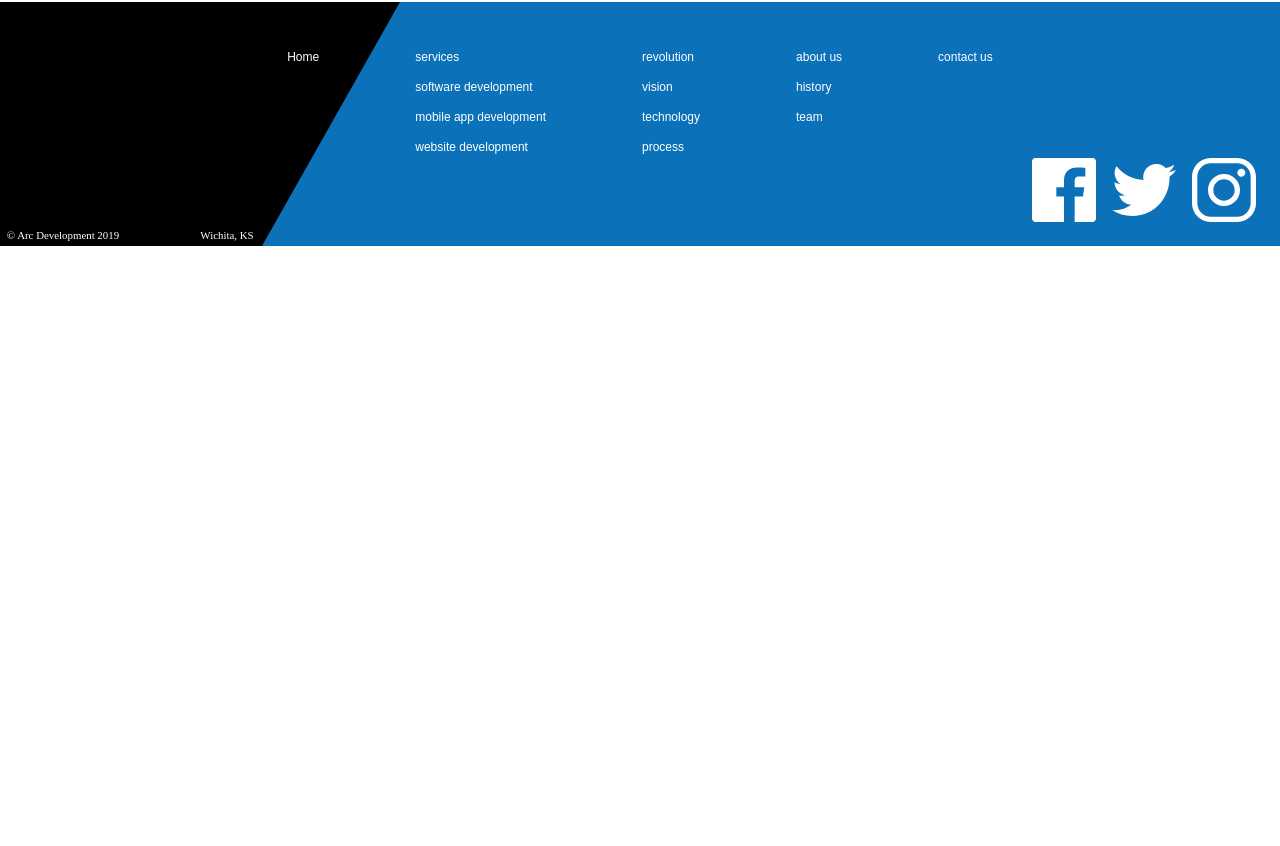
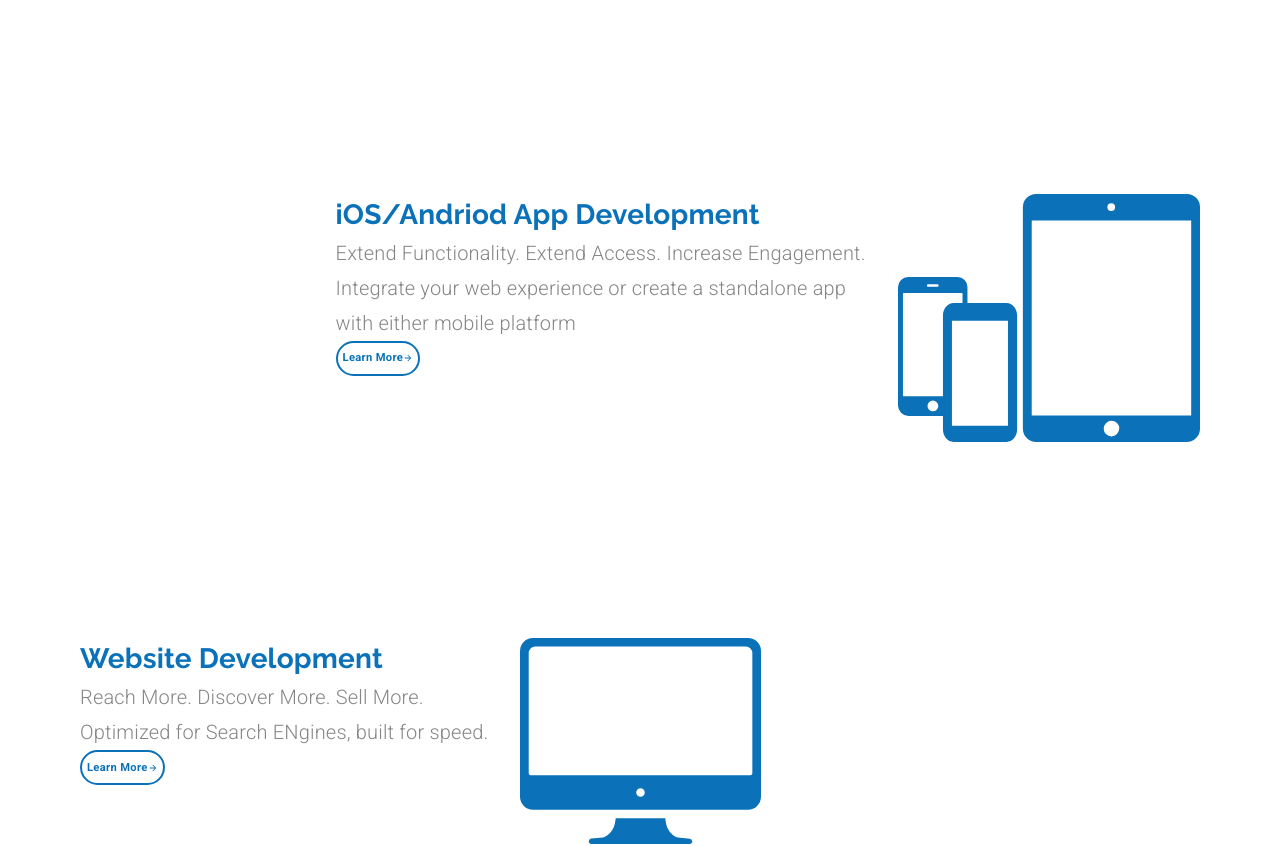
Before and after one commit to caicell-park/material-ui-course-create-react-app, a React (Create React App) app: page / in a window 1280 px wide. Shown: the part 1004-1850 px from the top of the page. Before the commit the page ends 1250 px from the top, so only its background shows below. Built offline with nearby package versions, Linux system fonts and the light colour scheme.

Commit message:
Add two blocks at the bottom

```diff
--- a/src/components/LandingPage.js
+++ b/src/components/LandingPage.js
@@ -9,6 +9,8 @@
 import ButtonArrow from './ui/ButtonArrow';
 import animiationData from '../animations/landinganimation/data';
 import customSoftwareIcon from '../assets/Custom Software Icon.svg';
+import mobileAppsIcon from '../assets/mobileIcon.svg';
+import websitesIcon from '../assets/websiteIcon.svg';
 
 const useStyles = makeStyles((theme) => ({
   mainContainer: {
@@ -136,8 +138,9 @@
             <Lottie options={defaultOptions} height="100%" width="100%" />
           </Grid>
         </Grid>
+      </Grid>
       <Grid item>
-          {/* ---- Service Block ----*/}
+        {/* ----  Custom Software Block ----*/}
         <Grid
           container
           direction="row"
@@ -177,6 +180,85 @@
           </Grid>
         </Grid>
       </Grid>
+      <Grid item>
+        {/* ----  iOS/Andriod Block ----*/}
+        <Grid
+          container
+          direction="row"
+          justify={matchesSM ? 'center' : 'flex-end'}
+          className={classes.serviceContainer}
+        >
+          <Grid
+            item
+            style={{
+              textAlign: matchesSM ? 'center' : undefined,
+            }}
+          >
+            <Typography variant="h4">iOS/Andriod App Development</Typography>
+            <Typography variant="subtitle1" className={classes.subtitle}>
+              Extend Functionality. Extend Access. Increase Engagement.
+            </Typography>
+            <Typography variant="subtitle1">
+              Integrate your web experience or create a standalone app
+              {matchesSM ? null : <br />} with either mobile platform
+            </Typography>
+            <Button variant="outlined" className={classes.learnButton}>
+              <span>Learn More</span>
+              <ButtonArrow
+                width={10}
+                height={10}
+                fill={theme.palette.common.blue}
+              />
+            </Button>
+          </Grid>
+          <Grid item style={{ marginRight: matchesSM ? 0 : '5em' }}>
+            <img
+              className={classes.icon}
+              alt="mobile phone icon"
+              src={mobileAppsIcon}
+            />
+          </Grid>
+        </Grid>
+      </Grid>
+      <Grid item>
+        {/* ----  website Block ----*/}
+        <Grid
+          container
+          direction="row"
+          justify={matchesSM ? 'center' : undefined}
+          className={classes.serviceContainer}
+        >
+          <Grid
+            item
+            style={{
+              marginLeft: matchesSM ? 0 : '5em',
+              textAlign: matchesSM ? 'center' : undefined,
+            }}
+          >
+            <Typography variant="h4">Website Development</Typography>
+            <Typography variant="subtitle1" className={classes.subtitle}>
+              Reach More. Discover More. Sell More.
+            </Typography>
+            <Typography variant="subtitle1">
+              Optimized for Search ENgines, built for speed.
+            </Typography>
+            <Button variant="outlined" className={classes.learnButton}>
+              <span>Learn More</span>
+              <ButtonArrow
+                width={10}
+                height={10}
+                fill={theme.palette.common.blue}
+              />
+            </Button>
+          </Grid>
+          <Grid item>
+            <img
+              className={classes.icon}
+              alt="website icon"
+              src={websitesIcon}
+            />
+          </Grid>
+        </Grid>
       </Grid>
     </Grid>
   );
--- a/src/components/ui/Footer.js
+++ b/src/components/ui/Footer.js
@@ -115,7 +115,7 @@
                 }}
                 className={classes.link}
               >
-                mobile app development
+                iOS/Android app development
               </Grid>
               <Grid
                 item
```
Lines whose indentation alone changed are shown as unchanged.
